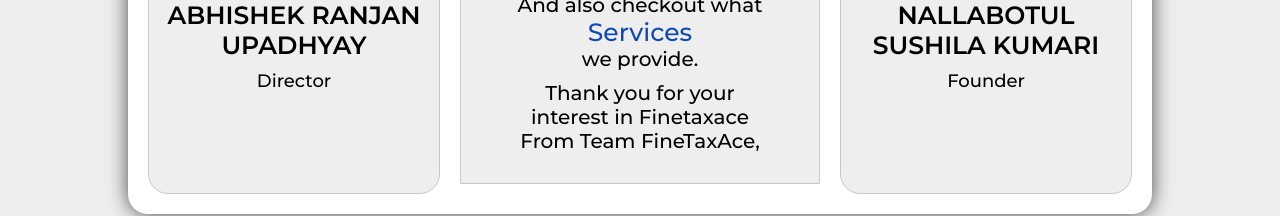
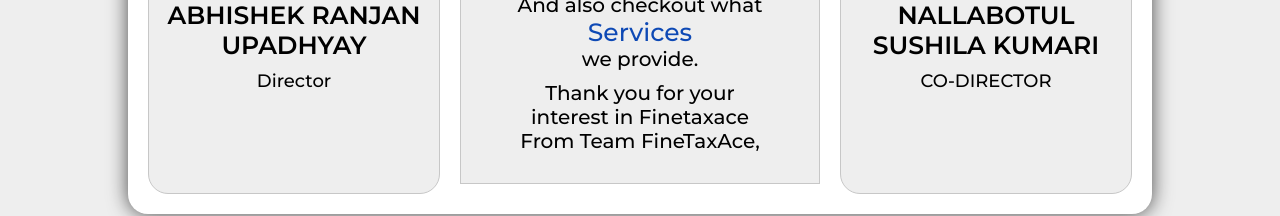
Before and after one commit to pinnintisagarSB/Finetaxace, a React (Create React App) app: page /about in a window 1280 px wide. Shown: the part 649-865 px from the top of the page. Built offline with nearby package versions, Linux system fonts and the light colour scheme.

Commit message:
commit on main

```diff
--- a/src/components/About.js
+++ b/src/components/About.js
@@ -37,7 +37,7 @@
                    <div className="about-img">
                    <img src={Img1} alt="" />
                    <h1>NALLABOTUL SUSHILA KUMARI</h1>
-                   <p>Founder</p>
+                   <p>CO-DIRECTOR</p>
                </div>
                </div>
         </div>
```
